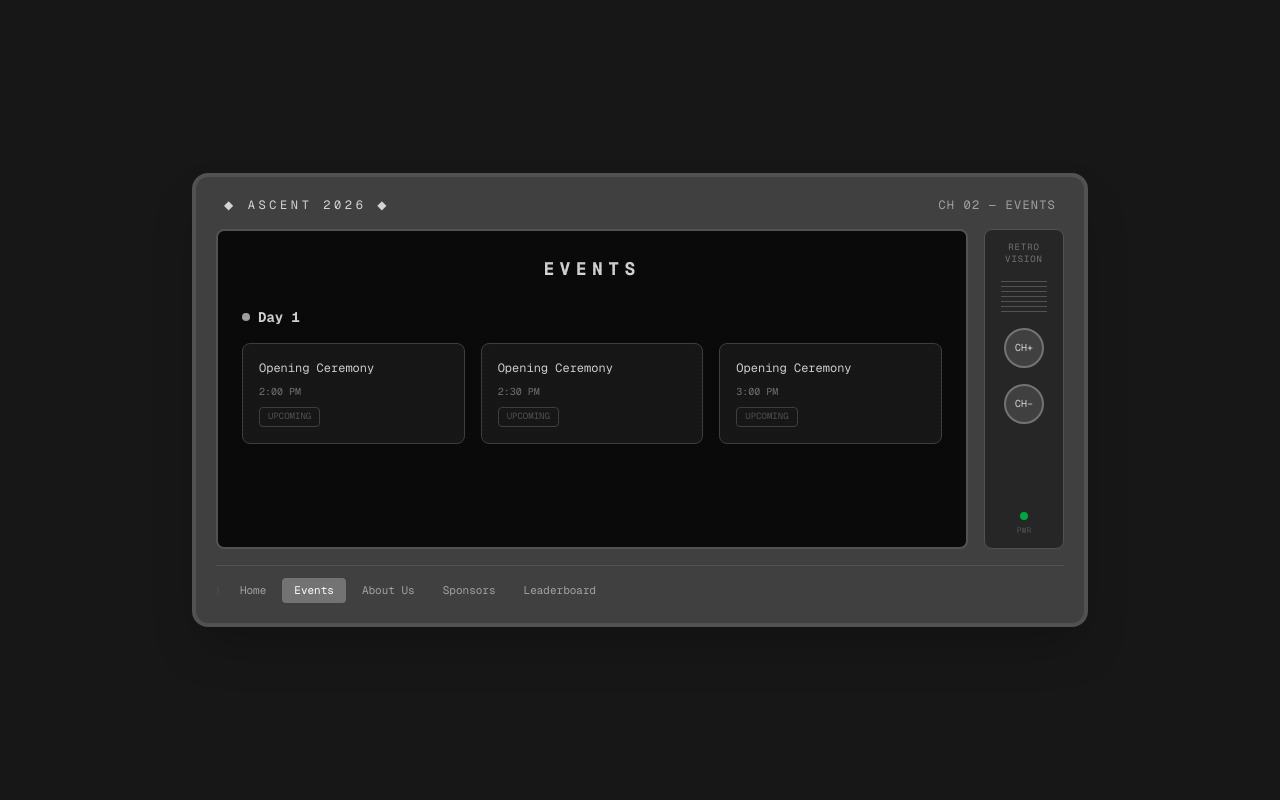
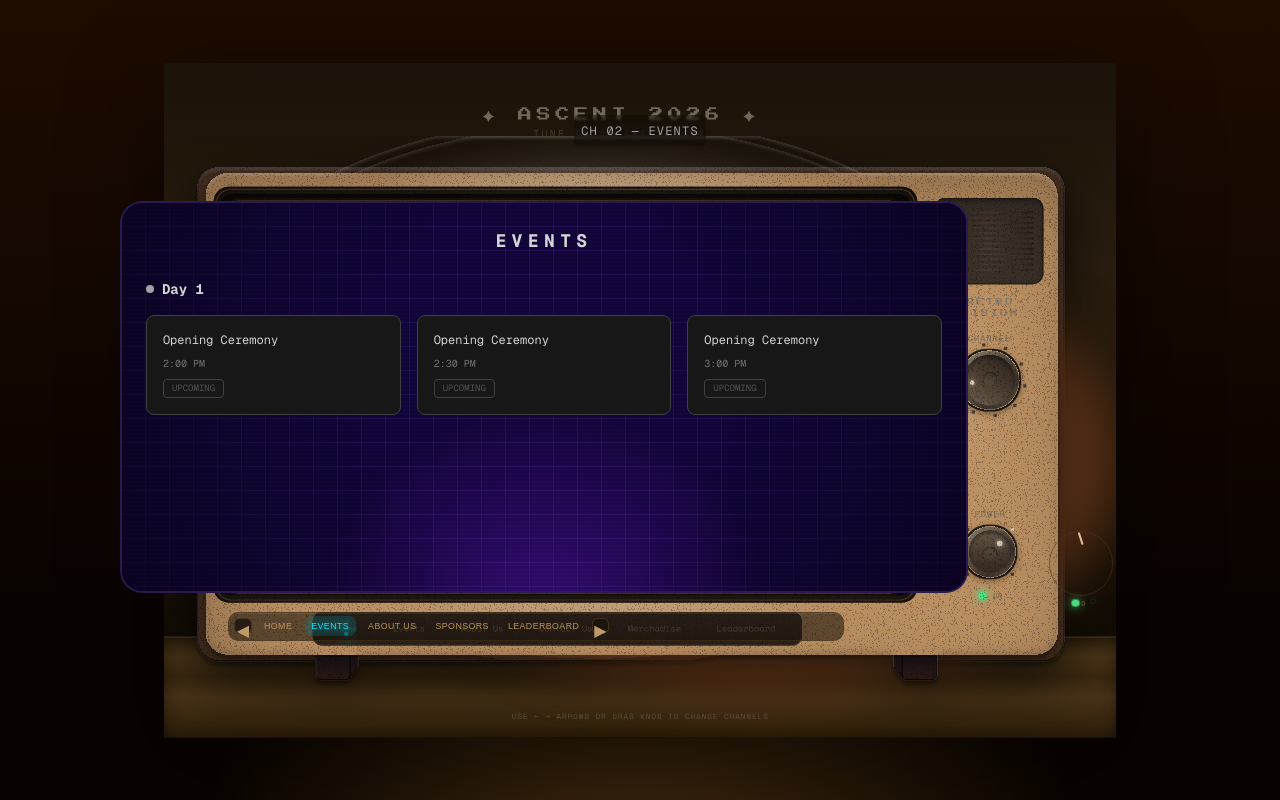
Before and after one commit to Ascent-2026/ascent, a Next.js app: page /events in a window 1280 px wide. Built offline with nearby package versions, Linux system fonts and the light colour scheme.

Commit message:
feat(tv): implement svg-based retro shell controls and power state

```diff
--- a/components/tv/ChannelNavBar.tsx
+++ b/components/tv/ChannelNavBar.tsx
@@ -1,27 +1,50 @@
-'use client'
+"use client";
 
-import Link from 'next/link'
-import { usePathname } from 'next/navigation'
-import { CHANNELS } from '@/lib/constants'
+import Link from "next/link";
+import { usePathname } from "next/navigation";
+import { CHANNELS } from "@/lib/constants";
+import { useChannel } from "@/hooks/useChannel";
+import styles from "@/styles/tv.module.css";
 
-export function ChannelNavBar() {
-  const pathname = usePathname()
+interface ChannelNavBarProps {
+  compact?: boolean;
+}
+
+export function ChannelNavBar({ compact = false }: ChannelNavBarProps) {
+  const pathname = usePathname();
+  const { nextChannel, prevChannel } = useChannel();
+
   return (
-    <div className="flex items-center gap-1 mt-4 border-t border-neutral-600 pt-3 flex-wrap">
-      <span className="text-[10px] font-mono text-neutral-600 mr-1">⟩</span>
-      {CHANNELS.map(ch => (
+    <div
+      className={`${styles.channelBar} ${compact ? styles.channelBarCompact : ""}`}
+    >
+      <button
+        type="button"
+        onClick={prevChannel}
+        className={styles.channelStepButton}
+        aria-label="Previous channel"
+      >
+        ◀
+      </button>
+      {CHANNELS.map((ch) => (
         <Link
           key={ch.id}
           href={ch.href}
-          className={`text-[11px] font-mono px-3 py-1 rounded transition-colors ${
-            pathname.startsWith(ch.href)
-              ? 'bg-neutral-500 text-white'
-              : 'text-neutral-400 hover:text-neutral-200 hover:bg-neutral-600'
+          className={`${styles.channelLink} ${
+            pathname.startsWith(ch.href) ? styles.channelLinkActive : ""
           }`}
         >
           {ch.label}
         </Link>
       ))}
+      <button
+        type="button"
+        onClick={nextChannel}
+        className={styles.channelStepButton}
+        aria-label="Next channel"
+      >
+        ▶
+      </button>
     </div>
-  )
+  );
 }
--- a/components/tv/TVControls.tsx
+++ b/components/tv/TVControls.tsx
@@ -1,47 +1,30 @@
-'use client'
+"use client";
 
-import { useChannel } from '@/hooks/useChannel'
-import { useKeyboardNav } from '@/hooks/useKeyboardNav'
+import { useState } from "react";
+import styles from "@/styles/tv.module.css";
 
 export function TVControls() {
-  const { nextChannel, prevChannel } = useChannel()
-  useKeyboardNav(nextChannel, prevChannel)
+  const [volume, setVolume] = useState(60);
+
+  function increaseVolume() {
+    setVolume((prev) => (prev >= 100 ? 0 : prev + 10));
+  }
 
   return (
-    <div className="flex flex-col items-center gap-4 w-20 shrink-0 border border-neutral-600 rounded-lg p-3 bg-neutral-800">
-      {/* Branding */}
-      <div className="text-[9px] font-mono text-neutral-500 uppercase tracking-widest text-center leading-tight">
-        Retro<br />Vision
-      </div>
-
-      {/* Speaker grille */}
-      <div className="flex flex-col gap-1 w-full px-1">
-        {Array.from({ length: 7 }).map((_, i) => (
-          <div key={i} className="h-px bg-neutral-600 w-full" />
-        ))}
-      </div>
-
-      {/* Channel buttons */}
+    <div className={styles.volumePanel}>
       <button
-        onClick={nextChannel}
-        className="w-10 h-10 rounded-full border-2 border-neutral-500 bg-neutral-700 text-neutral-300 text-[10px] font-mono hover:bg-neutral-600 active:scale-95 transition-all"
-        title="Next channel (→)"
+        type="button"
+        onClick={increaseVolume}
+        className={styles.volumeKnob}
+        aria-label={`Increase volume, current ${volume} percent`}
       >
-        CH+
+        <span className={styles.volumeKnobCenter} />
+        <span
+          className={styles.volumeKnobMarker}
+          style={{ transform: `rotate(${volume * 2.7}deg)` }}
+        />
       </button>
-      <button
-        onClick={prevChannel}
-        className="w-10 h-10 rounded-full border-2 border-neutral-500 bg-neutral-700 text-neutral-300 text-[10px] font-mono hover:bg-neutral-600 active:scale-95 transition-all"
-        title="Prev channel (←)"
-      >
-        CH−
-      </button>
-
-      {/* Power indicator */}
-      <div className="mt-auto flex flex-col items-center gap-1">
-        <div className="w-2 h-2 rounded-full bg-green-600" />
-        <span className="text-[8px] font-mono text-neutral-600">PWR</span>
-      </div>
+      <div className={styles.volumeValue}>{volume}</div>
     </div>
-  )
+  );
 }
--- a/components/tv/TVFrame.tsx
+++ b/components/tv/TVFrame.tsx
@@ -1,28 +1,95 @@
-import { TVScreen } from './TVScreen'
-import { TVControls } from './TVControls'
-import { ChannelIndicator } from './ChannelIndicator'
-import { ChannelNavBar } from './ChannelNavBar'
+"use client";
+
+import { useState } from "react";
+import Image from "next/image";
+import { TVScreen } from "./TVScreen";
+import { TVControls } from "./TVControls";
+import { ChannelIndicator } from "./ChannelIndicator";
+import { ChannelNavBar } from "./ChannelNavBar";
+import { useChannel } from "@/hooks/useChannel";
+import { useKeyboardNav } from "@/hooks/useKeyboardNav";
+import styles from "@/styles/tv.module.css";
 
 export function TVFrame({ children }: { children: React.ReactNode }) {
+  const { nextChannel, prevChannel } = useChannel();
+  const [isPoweredOn, setIsPoweredOn] = useState(true);
+
+  useKeyboardNav(
+    () => {
+      if (isPoweredOn) nextChannel();
+    },
+    () => {
+      if (isPoweredOn) prevChannel();
+    },
+  );
+
   return (
-    <div className="min-h-screen bg-neutral-900 flex items-center justify-center p-6">
-      <div className="w-full max-w-4xl border-4 border-neutral-600 rounded-2xl bg-neutral-700 p-5 shadow-2xl">
+    <div className={styles.stage}>
+      <div className={styles.desktopTv}>
+        <Image
+          src="/tv-base.svg"
+          alt=""
+          aria-hidden="true"
+          className={styles.tvBase}
+          width={1030}
+          height={730}
+          priority
+        />
 
-        {/* Top header */}
-        <div className="flex items-center justify-between px-2 mb-4">
-          <span className="text-xs font-mono text-neutral-300 tracking-[0.3em]">◆ ASCENT 2026 ◆</span>
+        <div className={styles.screenSlot}>
+          <TVScreen isOn={isPoweredOn}>{children}</TVScreen>
+        </div>
+
+        <div className={styles.channelIndicatorSlot}>
           <ChannelIndicator />
         </div>
 
-        {/* Screen + side controls */}
-        <div className="flex gap-4">
-          <TVScreen>{children}</TVScreen>
+        <div className={styles.volumeSlot}>
           <TVControls />
         </div>
 
-        {/* Channel nav bar */}
+        <span
+          className={`${styles.powerLed} ${isPoweredOn ? styles.powerLedOn : styles.powerLedOff}`}
+          aria-hidden="true"
+        />
+
+        <button
+          type="button"
+          className={styles.powerButton}
+          onClick={() => setIsPoweredOn((prev) => !prev)}
+          aria-pressed={isPoweredOn}
+          aria-label={isPoweredOn ? "Turn TV off" : "Turn TV on"}
+        >
+          ⏻
+        </button>
+
+        <div className={styles.navSlot}>
+          <ChannelNavBar compact />
+        </div>
+      </div>
+
+      <div className={styles.mobileShell}>
+        <div className={styles.mobileHeader}>
+          <span className={styles.mobileBrand}>ASCENT 2026</span>
+          <ChannelIndicator />
+        </div>
+
+        <TVScreen isOn={isPoweredOn}>{children}</TVScreen>
+
+        <div className={styles.mobileControls}>
+          <TVControls />
+          <button
+            type="button"
+            className={styles.mobilePowerButton}
+            onClick={() => setIsPoweredOn((prev) => !prev)}
+            aria-pressed={isPoweredOn}
+          >
+            {isPoweredOn ? "Power ON" : "Power OFF"}
+          </button>
+        </div>
+
         <ChannelNavBar />
       </div>
     </div>
-  )
+  );
 }
--- a/components/tv/TVScreen.tsx
+++ b/components/tv/TVScreen.tsx
@@ -1,10 +1,21 @@
-import styles from '@/styles/tv.module.css'
+import styles from "@/styles/tv.module.css";
 
-export function TVScreen({ children }: { children: React.ReactNode }) {
+interface TVScreenProps {
+  children: React.ReactNode;
+  isOn?: boolean;
+}
+
+export function TVScreen({ children, isOn = true }: TVScreenProps) {
   return (
-    <div className="relative flex-1 border-2 border-neutral-600 rounded-lg bg-neutral-950 overflow-hidden min-h-80">
+    <div className={styles.screenRoot}>
+      <div className={styles.screenGrid} />
       <div className={styles.scanline} />
-      {children}
+      <div className={styles.screenVignette} />
+      {isOn ? (
+        <div className={styles.screenContent}>{children}</div>
+      ) : (
+        <div className={styles.screenOff}>SIGNAL OFF</div>
+      )}
     </div>
-  )
+  );
 }
--- a/styles/tv.module.css
+++ b/styles/tv.module.css
@@ -1,4 +1,156 @@
-/* TV-specific effects — reserved for things not possible in Tailwind */
+.stage {
+  min-height: 100vh;
+  background:
+    radial-gradient(circle at 50% 115%, rgba(255, 174, 66, 0.25), transparent 40%),
+    linear-gradient(180deg, #1e0c00 0%, #090300 75%);
+  display: flex;
+  align-items: center;
+  justify-content: center;
+  padding: 1.25rem;
+}
+
+.desktopTv {
+  position: relative;
+  width: min(1200px, 96vw);
+  aspect-ratio: 16 / 9;
+}
+
+.tvBase {
+  width: 100%;
+  height: 100%;
+  display: block;
+  object-fit: contain;
+  filter: drop-shadow(0 22px 50px rgba(0, 0, 0, 0.45));
+}
+
+.screenSlot {
+  position: absolute;
+  left: 6.66%;
+  top: 20.45%;
+  width: 70.68%;
+  height: 58.08%;
+}
+
+.channelIndicatorSlot {
+  position: absolute;
+  top: 7.8%;
+  left: 50%;
+  transform: translateX(-50%);
+  padding: 0.2rem 0.45rem;
+  border-radius: 0.25rem;
+  background: rgba(15, 10, 8, 0.44);
+  backdrop-filter: blur(1px);
+}
+
+.volumeSlot {
+  position: absolute;
+  left: 84.05%;
+  top: 69.4%;
+  width: 5.4%;
+}
+
+.powerLed {
+  position: absolute;
+  left: 85.95%;
+  top: 79.45%;
+  width: 0.7%;
+  aspect-ratio: 1 / 1;
+  border-radius: 999px;
+  border: 1px solid rgba(20, 20, 20, 0.4);
+}
+
+.powerLedOn {
+  background: #4ade80;
+  box-shadow: 0 0 10px rgba(74, 222, 128, 0.75);
+}
+
+.powerLedOff {
+  background: #576063;
+}
+
+.powerButton {
+  position: absolute;
+  left: 86.95%;
+  top: 78.45%;
+  width: 1.6%;
+  aspect-ratio: 1 / 1;
+  border: none;
+  border-radius: 999px;
+  font-size: 0.5rem;
+  line-height: 1;
+  font-weight: 700;
+  color: rgba(30, 24, 17, 0.85);
+  background: transparent;
+  cursor: pointer;
+}
+
+.powerButton[aria-pressed='true'] {
+  color: rgba(16, 41, 20, 0.85);
+}
+
+.powerButton[aria-pressed='false'] {
+  color: rgba(40, 40, 40, 0.7);
+}
+
+.navSlot {
+  position: absolute;
+  left: 15.63%;
+  width: 51.36%;
+  top: 81.37%;
+}
+
+.screenRoot {
+  position: relative;
+  width: 100%;
+  height: 100%;
+  border-radius: 1.4rem;
+  border: 2px solid rgba(47, 29, 82, 0.9);
+  overflow: hidden;
+  background: #0c0230;
+  box-shadow:
+    inset 0 0 0 2px rgba(18, 7, 34, 0.8),
+    inset 0 0 40px rgba(0, 0, 0, 0.38);
+}
+
+.screenGrid {
+  position: absolute;
+  inset: 0;
+  background:
+    linear-gradient(transparent 95%, rgba(160, 99, 255, 0.1) 96%),
+    linear-gradient(90deg, transparent 95%, rgba(160, 99, 255, 0.1) 96%),
+    radial-gradient(circle at 50% 110%, rgba(136, 30, 255, 0.32), transparent 38%),
+    #14053c;
+  background-size: 24px 24px, 24px 24px, 100% 100%, 100% 100%;
+}
+
+.screenVignette {
+  position: absolute;
+  inset: 0;
+  pointer-events: none;
+  background: radial-gradient(circle at 50% 45%, transparent 40%, rgba(4, 0, 14, 0.55) 100%);
+}
+
+.screenContent {
+  position: relative;
+  z-index: 3;
+  width: 100%;
+  height: 100%;
+  overflow: auto;
+}
+
+.screenOff {
+  position: relative;
+  z-index: 3;
+  width: 100%;
+  height: 100%;
+  display: flex;
+  align-items: center;
+  justify-content: center;
+  color: #7c7c7c;
+  font-size: 0.8rem;
+  letter-spacing: 0.16em;
+  background: radial-gradient(circle at 50% 20%, rgba(90, 90, 90, 0.2), #020202 64%);
+}
 
 .scanline {
   position: absolute;
@@ -7,35 +159,177 @@
     0deg,
     transparent,
     transparent 2px,
-    rgba(0, 0, 0, 0.05) 2px,
-    rgba(0, 0, 0, 0.05) 4px
+    rgba(6, 6, 6, 0.15) 2px,
+    rgba(6, 6, 6, 0.15) 4px
   );
+  mix-blend-mode: soft-light;
   pointer-events: none;
-  z-index: 10;
+  z-index: 2;
 }
 
-.flicker {
-  animation: flicker 8s infinite;
+.channelBar {
+  display: flex;
+  align-items: center;
+  gap: 0.35rem;
+  padding: 0.27rem 0.4rem;
+  border-radius: 0.65rem;
+  border: 1px solid rgba(77, 57, 31, 0.5);
+  background: rgba(26, 18, 12, 0.56);
+  box-shadow: inset 0 1px 0 rgba(255, 219, 154, 0.1);
 }
 
-@keyframes flicker {
-  0%,
-  100% {
-    opacity: 1;
+.channelBarCompact {
+  padding: 0.22rem 0.35rem;
+}
+
+.channelStepButton {
+  width: 1.1rem;
+  height: 1rem;
+  border-radius: 0.35rem;
+  border: 1px solid rgba(112, 83, 45, 0.45);
+  color: #be9a68;
+  background: rgba(27, 20, 14, 0.82);
+  cursor: pointer;
+}
+
+.channelLink {
+  text-decoration: none;
+  font-size: 0.55rem;
+  letter-spacing: 0.05em;
+  color: #b99258;
+  padding: 0.22rem 0.42rem;
+  border-radius: 0.45rem;
+  text-transform: uppercase;
+}
+
+.channelLink:hover {
+  color: #e8bd7d;
+  background: rgba(185, 127, 42, 0.2);
+}
+
+.channelLinkActive {
+  color: #06e9ff;
+  text-shadow: 0 0 9px rgba(10, 222, 245, 0.62);
+  background: rgba(5, 147, 160, 0.22);
+}
+
+.volumePanel {
+  display: flex;
+  flex-direction: column;
+  align-items: center;
+  gap: 0.15rem;
+  color: rgba(60, 46, 24, 0.95);
+  font-size: 0.5rem;
+  text-transform: uppercase;
+  letter-spacing: 0.09em;
+}
+
+.volumeKnob {
+  position: relative;
+  width: 100%;
+  aspect-ratio: 1 / 1;
+  border-radius: 999px;
+  border: 1px solid rgba(73, 58, 36, 0.55);
+  background: transparent;
+  box-shadow: none;
+  cursor: pointer;
+}
+
+.volumeKnobCenter {
+  position: absolute;
+  top: 50%;
+  left: 50%;
+  width: 26%;
+  height: 26%;
+  border-radius: 999px;
+  background: rgba(69, 51, 34, 0.05);
+  transform: translate(-50%, -50%);
+}
+
+.volumeKnobMarker {
+  position: absolute;
+  top: 4%;
+  left: calc(50% - 1px);
+  width: 2px;
+  height: 20%;
+  border-radius: 999px;
+  background: rgba(235, 204, 164, 0.95);
+  transform-origin: 50% 44%;
+}
+
+.volumeValue {
+  font-weight: 700;
+  color: rgba(90, 70, 45, 0.9);
+}
+
+.mobileShell {
+  display: none;
+}
+
+.mobileHeader {
+  display: flex;
+  align-items: center;
+  justify-content: space-between;
+  margin-bottom: 0.6rem;
+}
+
+.mobileBrand {
+  font-size: 0.7rem;
+  letter-spacing: 0.15em;
+  color: #d0b188;
+}
+
+.mobileControls {
+  margin-top: 0.65rem;
+  display: flex;
+  align-items: center;
+  justify-content: space-between;
+  gap: 0.7rem;
+}
+
+.mobileControls .volumePanel {
+  position: static;
+  width: auto;
+}
+
+.mobileControls .volumeKnob {
+  width: 3rem;
+}
+
+.mobilePowerButton {
+  border: 1px solid rgba(183, 133, 51, 0.55);
+  border-radius: 0.5rem;
+  background: rgba(39, 28, 15, 0.85);
+  color: #d7af68;
+  padding: 0.4rem 0.65rem;
+  font-size: 0.68rem;
+}
+
+@media (max-width: 900px) {
+  .desktopTv {
+    display: none;
   }
-  92% {
-    opacity: 1;
+
+  .mobileShell {
+    display: block;
+    width: min(96vw, 700px);
   }
-  93% {
-    opacity: 0.8;
+
+  .screenRoot {
+    min-height: 68vh;
   }
-  94% {
-    opacity: 1;
+
+  .channelBar {
+    margin-top: 0.65rem;
+    overflow-x: auto;
+    white-space: nowrap;
   }
-  96% {
-    opacity: 0.9;
-  }
-  97% {
-    opacity: 1;
+
+  .channelIndicatorSlot {
+    position: static;
+    transform: none;
+    padding: 0;
+    background: transparent;
+    backdrop-filter: none;
   }
 }
```
Also changed, not shown: hooks/useKeyboardNav.ts (+27 -7 lines), public/tv-base.svg (added).
